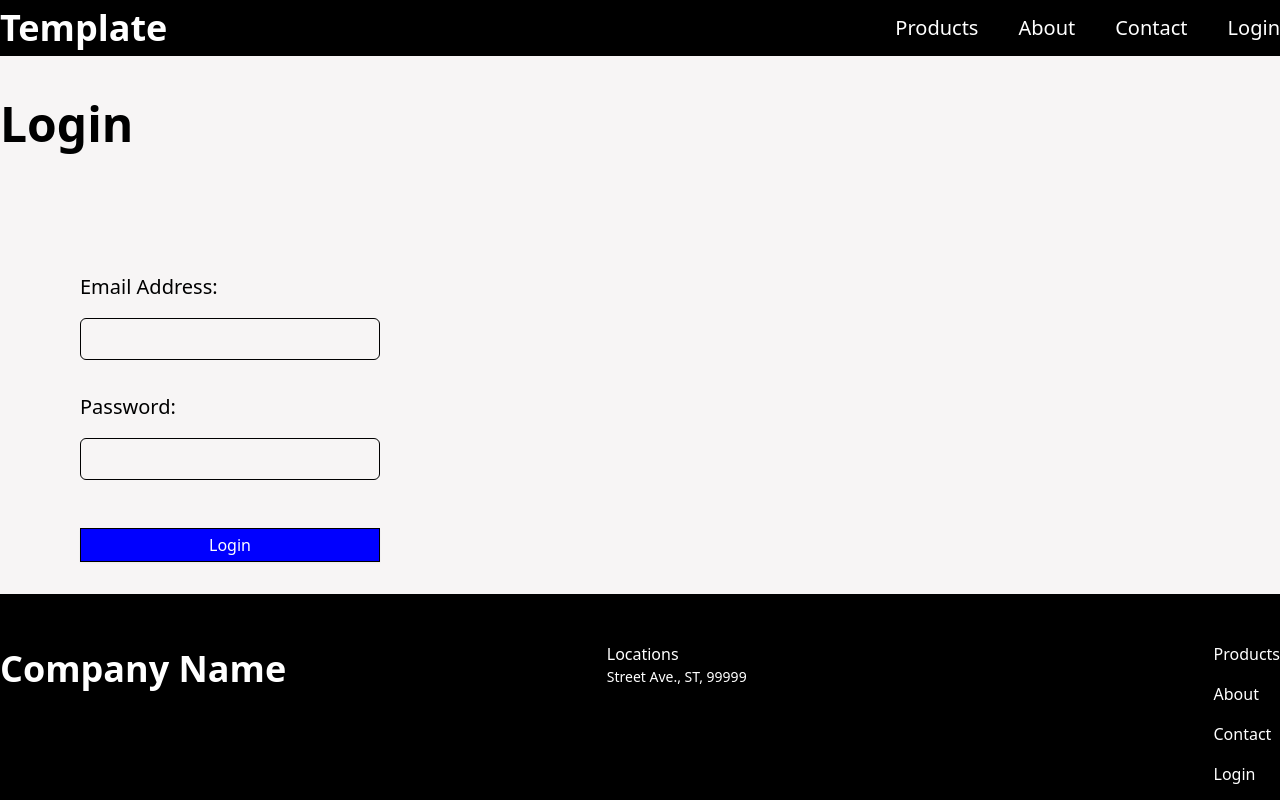
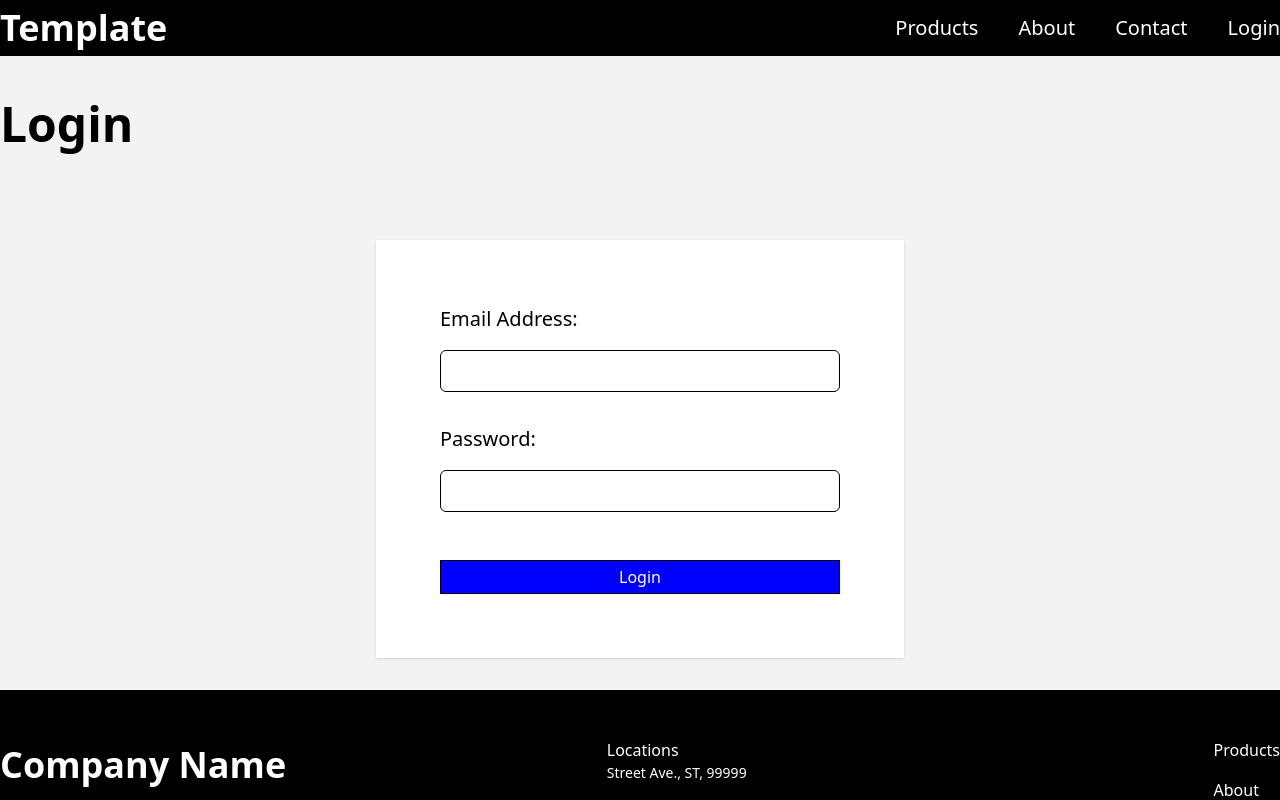
Before and after one commit to abelucsd/small-business-template-frontend, a React (Vite) app in the folder frontend/: page /Login in a window 1280 px wide. Shown: the top 800 px of the page. Built offline with nearby package versions, Linux system fonts and the light colour scheme.

Commit message:
styles: add background-color for authentication page, and update login form margins to the middle.

```diff
--- a/frontend/src/storefront/pages/Layout.tsx
+++ b/frontend/src/storefront/pages/Layout.tsx
@@ -1,3 +1,4 @@
+import { useLocation } from 'react-router-dom';
 import { Outlet } from 'react-router-dom';
 import Navbar from '../shared/components/Navbar';
 import Footer from '../shared/components/Footer'
@@ -7,12 +8,18 @@ import '../storefront.css'
 const queryClient = new QueryClient();
 
 const Layout = () => {
+  const location = useLocation();
+
+  let backgroundColor = '#fff';
+
+  if (location.pathname === '/Login') backgroundColor = '#f3f3f3';
+
   return (
 
     <div className='flex flex-col min-h-screen'>
       <QueryClientProvider client={queryClient}>
         <Navbar />
-        <main className='flex-1'><Outlet /></main>
+        <main className='flex-1' style={{ backgroundColor }}><Outlet /></main>
         <Footer />
       </QueryClientProvider>
     </div>
--- a/frontend/src/storefront/pages/auth/Login.tsx
+++ b/frontend/src/storefront/pages/auth/Login.tsx
@@ -5,11 +5,12 @@ const Login = () => {
     <div className="page-container">
       <h1 className="ml-4 mr-4 md:ml-0 md:mr-0">Login</h1>
       {/* Content */}
-      <div className="flex flex-col ml-4 mr-4 md:ml-20 md:mt-20">
+      <div className="flex flex-col ml-4 mr-4 md:mt-12 md:mx-auto
+        md:bg-white md:p-16 md:shadow-sm">
         <LoginForm />
       </div>
     </div>
   )
-}
+};
 
-export default Login
+export default Login;
--- a/frontend/src/storefront/pages/auth/LoginForm.tsx
+++ b/frontend/src/storefront/pages/auth/LoginForm.tsx
@@ -23,7 +23,7 @@ const LoginForm = () => {
       <LoginFormInputs register={register} errors={errors} />
 
       <button
-        className="btn-login w-full md:w-[300px]"
+        className="btn-login w-full md:w-[400px]"
         type="submit"
       >
         Login
--- a/frontend/src/storefront/pages/auth/LoginFormInputs.tsx
+++ b/frontend/src/storefront/pages/auth/LoginFormInputs.tsx
@@ -15,7 +15,7 @@ const LoginFormInputs = ({register, errors}: LoginFormInputs) => {
               type="email"
               {...register("email", { required: "Email is required" })}
               required
-              className="block border rounded-md w-full md:w-[300px] grow mt-4 py-2 pr-3 pl-1 textr-black placeholder:text-gray-500 focus:outline-none sm:text-sm/6 "
+              className="block border rounded-md w-full md:w-[400px] grow mt-4 py-2 pr-3 pl-1 textr-black placeholder:text-gray-500 focus:outline-none sm:text-sm/6 "
           />
           {errors.email && (
             <p>{errors.email.message}</p>
@@ -31,7 +31,7 @@ const LoginFormInputs = ({register, errors}: LoginFormInputs) => {
               minLength: { value: 6, message: "Min length is 6" },
             })}
             required
-            className="block border rounded-md w-full md:w-[300px] grow mt-4 py-2 pr-3 pl-1 textr-black placeholder:text-gray-500 focus:outline-none sm:text-sm/6 "
+            className="block border rounded-md w-full md:w-[400px] grow mt-4 py-2 pr-3 pl-1 textr-black placeholder:text-gray-500 focus:outline-none sm:text-sm/6 "
           />
           {errors.password && (
             <p>{errors.password.message}</p>
--- a/frontend/src/storefront/shared/components/Filterbar.tsx
+++ b/frontend/src/storefront/shared/components/Filterbar.tsx
@@ -25,7 +25,7 @@ const Filterbar = () => {
   };
 
   return (
-    <div className="container mx-auto flex flex-row justify-between items-center h-10 relative full-bleed before:border-t before:border-white">
+    <div className="container mx-auto flex flex-row justify-between items-center h-10 relative full-bleed before:border-t before:border-white z-100">
       {categories.map((category, index) => (
         <p className="text-white" key={index} onClick={() => handleProductClick(category.name)}>{category.name}</p>
       ))}
```
